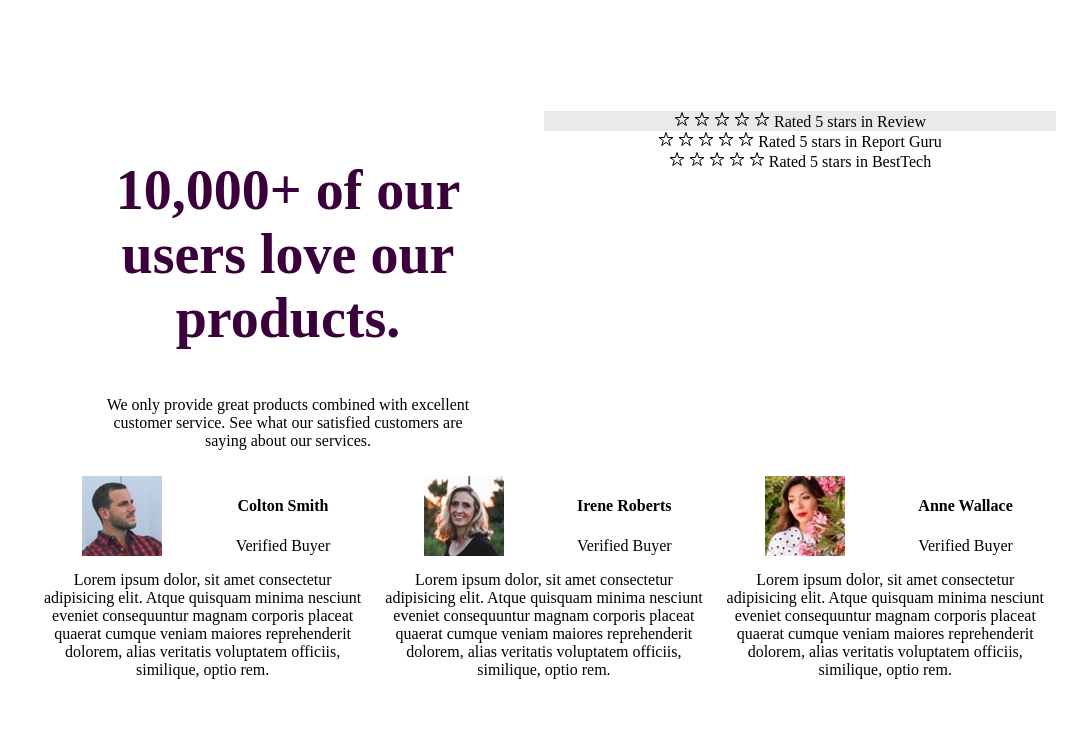
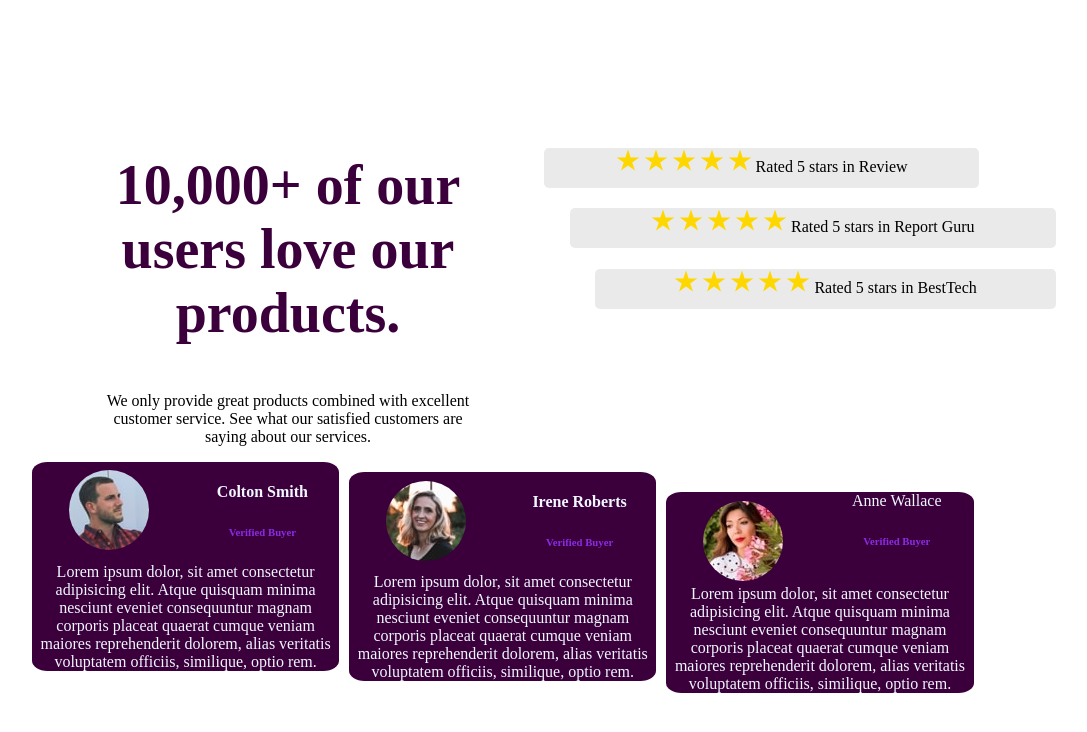
Before and after one commit to RAPHJID/ASSESSMENT1, a plain HTML site: page index.html in a window 1280 px wide. Shown: the whole page, without its empty margins (96-1183 px from the left). Drawn offline with nearby package versions, Linux system fonts and the light colour scheme.

Commit message:
almost there...

```diff
--- a/index.html
+++ b/index.html
@@ -14,27 +14,26 @@
                 <p>We only provide great products combined with excellent <br> customer service. See what our satisfied customers are <br> saying about our services.</p>
             </div>
             <div class="right">
-                <div class="rate1"><ion-icon name="star-outline"></ion-icon>
-                    <ion-icon name="star-outline"></ion-icon>
-                    <ion-icon name="star-outline"></ion-icon>
-                    <ion-icon name="star-outline"></ion-icon>
-                    <ion-icon name="star-outline"></ion-icon>
+                <div class="rate1">
+                    <ion-icon name="star-sharp"></ion-icon>
+                    <ion-icon name="star-sharp"></ion-icon>
+                    <ion-icon name="star-sharp"></ion-icon>
+                    <ion-icon name="star-sharp"></ion-icon>
+                    <ion-icon name="star-sharp"></ion-icon>
                     Rated 5 stars in Review</div>
                 <div class="rate2">
-                    <ion-icon name="star-outline"></ion-icon>
-                    <ion-icon name="star-outline"></ion-icon>
-                    <ion-icon name="star-outline"></ion-icon>
-                    <ion-icon name="star-outline"></ion-icon>
-                    <ion-icon name="star-outline"></ion-icon>
-
+                    <ion-icon name="star-sharp"></ion-icon>
+                    <ion-icon name="star-sharp"></ion-icon>
+                    <ion-icon name="star-sharp"></ion-icon>
+                    <ion-icon name="star-sharp"></ion-icon>
+                    <ion-icon name="star-sharp"></ion-icon>
                     Rated 5 stars in Report Guru</div>
                 <div class="rate3">
-                    <ion-icon name="star-outline"></ion-icon>
-                    <ion-icon name="star-outline"></ion-icon>
-                    <ion-icon name="star-outline"></ion-icon>
-                    <ion-icon name="star-outline"></ion-icon>
-                    <ion-icon name="star-outline"></ion-icon>
-
+                    <ion-icon name="star-sharp"></ion-icon>
+                    <ion-icon name="star-sharp"></ion-icon>
+                    <ion-icon name="star-sharp"></ion-icon>
+                    <ion-icon name="star-sharp"></ion-icon>
+                    <ion-icon name="star-sharp"></ion-icon>
                     Rated 5 stars in BestTech</div>
             </div>
         </div>
@@ -46,7 +45,7 @@
                     </div>
                     <div class="details">
                         <h4>Colton Smith</h4>
-                        <p>Verified Buyer</p>
+                        <h6>Verified Buyer</h6>
                     </div>
                 </div>
                 <div class="text">
@@ -60,7 +59,7 @@
                     </div>
                     <div class="details">
                         <h4>Irene Roberts</h4>
-                        <p>Verified Buyer</p>
+                        <h6>Verified Buyer</h6>
                     </div>
                 </div>
                 <div class="text">
@@ -73,8 +72,8 @@
                         <img src="./images/image-anne.jpg" alt="anne"/>
                     </div>
                     <div class="details">
-                        <h4>Anne Wallace</h4>
-                        <p>Verified Buyer</p>
+                        <h>Anne Wallace</h6>
+                        <h6>Verified Buyer</h6>
                     </div>
                 </div>
                 <div class="text">
--- a/styles.css
+++ b/styles.css
@@ -23,19 +23,26 @@ body {
     float: left;
 }
 
-.lower1, .lower2, .lower3 {
-    width: 33.33%;
-    float: left;
-}
+
 
 
 .lower1, .lower2, .lower3 {
-    width: 33.33%;
+    width: 30%;
     float: left;
     box-sizing: border-box;
-    padding: 10px;
+    /* padding: 20px;  */
+    background-color:rgb(59, 0, 59); ;
+    color: aliceblue;
+    border-radius: 5%;
+    margin-right: 10px;
 }
+.lower2{
+    margin-top: 1%;
+}
+.lower3{
+    margin-top: 3%;
 
+}
 .profile {
     overflow: hidden;
 }
@@ -43,6 +50,7 @@ body {
 .img {
     width: 50%;
     float: left;
+    margin-top: 1px;
 }
 
 .details {
@@ -56,4 +64,35 @@ h2{
 .rate1 {
     background-color:rgba(230, 230, 230, 0.842) ;
     border: 2px;
+    margin-top: 8%;
+    margin-right: 15%;
 }
+h6{
+    color: blueviolet;
+}
+img{
+    border-radius: 50%;
+    margin-top: 5%;
+}
+.rate2{
+    background-color:rgba(230, 230, 230, 0.842) ;
+    border: 2px;
+    margin-top: 4%;
+    margin-left: 5%;
+    max-width: 40vw;
+}
+.rate3{
+    background-color:rgba(230, 230, 230, 0.842) ;
+    border: 2px;
+    margin-top: 4%;
+    margin-left: 10%;
+
+}
+.rate1, .rate2, .rate3{
+    height:5vh;
+    border-radius: 5px;
+}
+ion-icon[name="star-sharp"] {
+    color: gold;
+    font-size: 24px;
+  }
```
